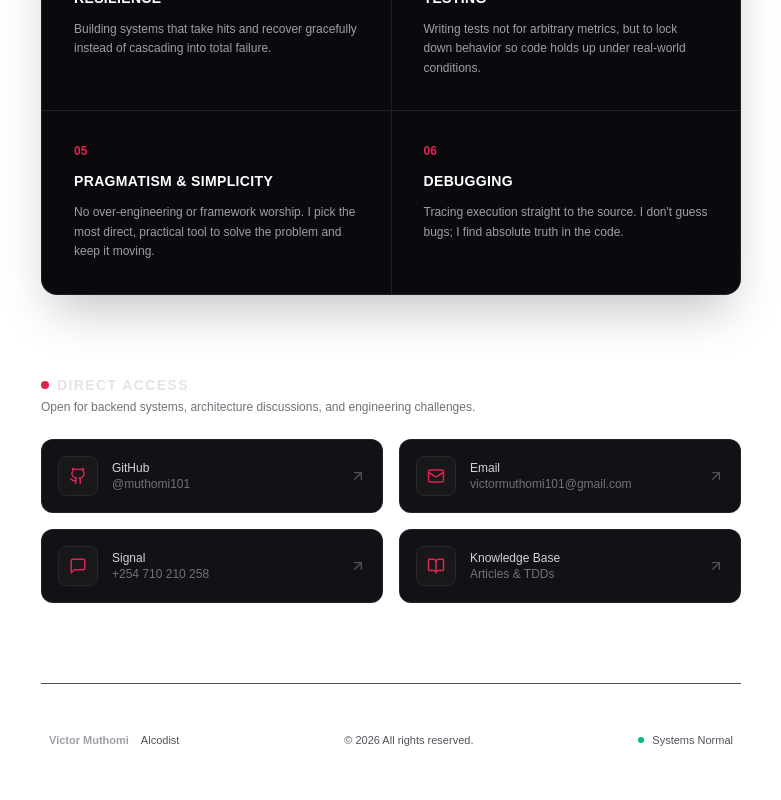
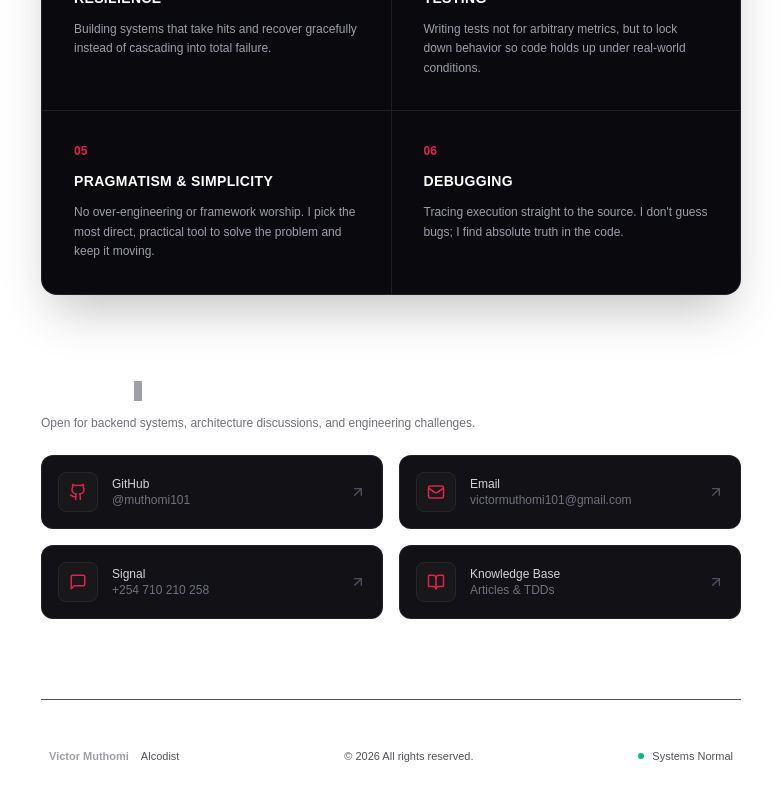
Before and after one commit to muthomi101/victormuthomi, a Next.js app: page / in a window 1280 px wide. Shown: the part 1573-2373 px from the top of the page, without its empty margins (249-1030 px from the left). Built offline with nearby package versions, Linux system fonts and the light colour scheme.

Commit message:
Change the contact style to match other sections'

```diff
--- a/src/components/DirectAccess.tsx
+++ b/src/components/DirectAccess.tsx
@@ -36,10 +36,10 @@ export function DirectAccess() {
 
   return (
     <section className="space-y-4 font-mono">
-      <div className="space-y-1">
-        <h2 className="text-sm font-semibold uppercase tracking-widest text-zinc-200 flex items-center gap-2">
-          <span className="w-2 h-2 rounded-full bg-[#E0234E]"></span>
-          Direct Access
+      <div className="space-y-2">
+        <h2 className="text-2xl font-bold tracking-tight text-white flex items-center gap-2 font-mono">
+          <span>Contact</span>
+          <span className="inline-block w-2 h-5 bg-zinc-400 animate-pulse"></span>
         </h2>
         <p className="text-xs text-zinc-500">
           Open for backend systems, architecture discussions, and engineering
```
